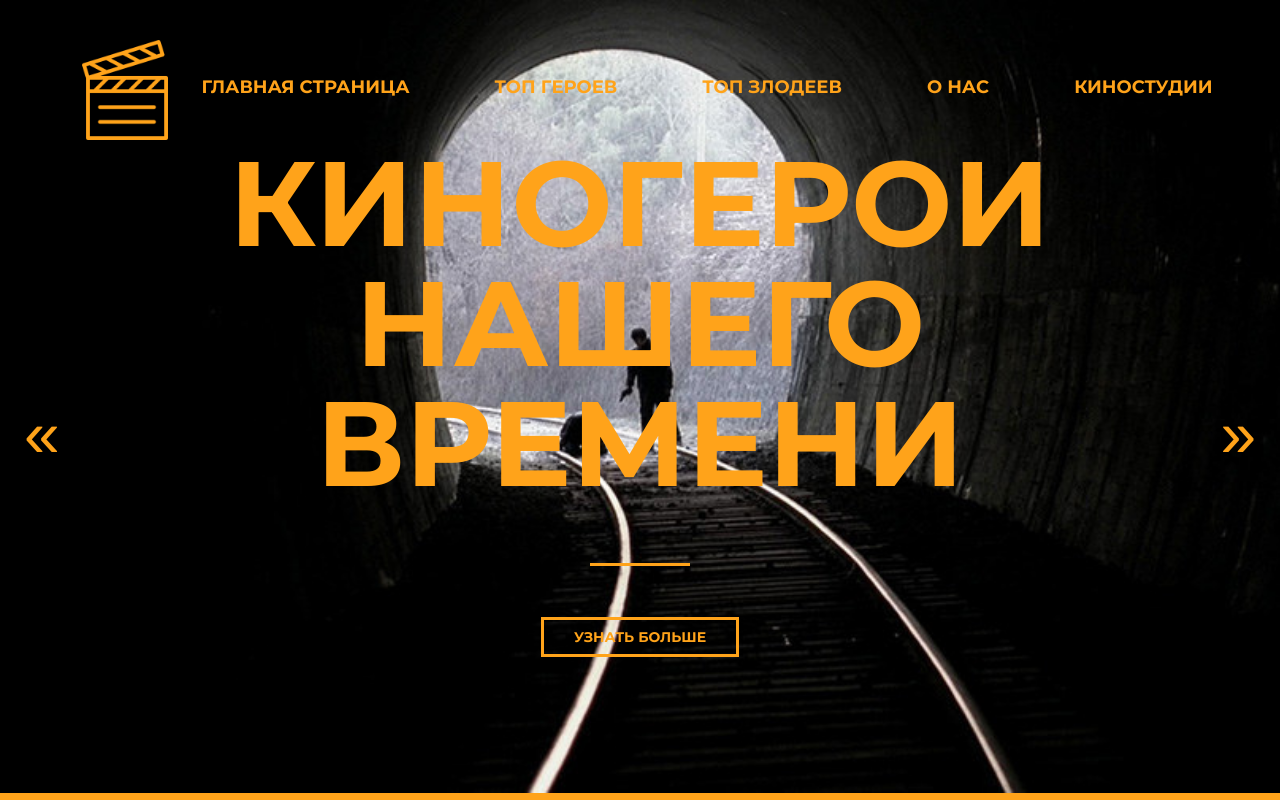
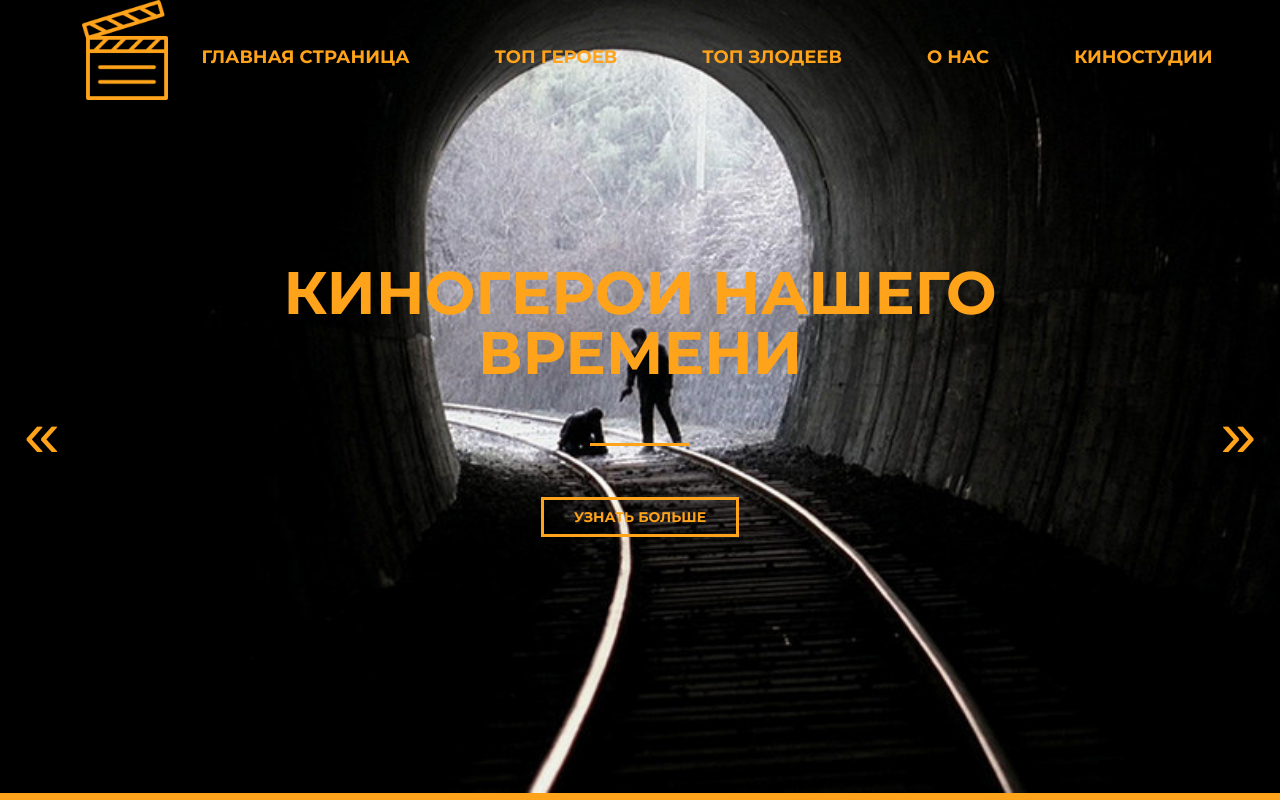
Before and after one commit to FemixGH/-, a plain HTML site: page index.html in a window 1280 px wide. Shown: the top 800 px of the page. Drawn offline with Linux system fonts and the light colour scheme.

Commit message:
небольшие правки

```diff
--- a/assets/css/Heroes&Villain.css
+++ b/assets/css/Heroes&Villain.css
@@ -85,7 +85,7 @@ section {
 
 /*Mobile*/
 
-@media (max-width: 768px) {
+@media screen and (max-width: 768px) {
     section {
         padding: 40px;
         background-color: black;
--- a/assets/css/MainPage.css
+++ b/assets/css/MainPage.css
@@ -374,12 +374,12 @@ h1, h2, h3, h4, h5, h6 {
 
 .header {
     /*width: 100%;*/
-    padding-top: 30px;
+    /*padding-top: 30px;*/
     position: absolute;
     top: 0;
     left: 0;
     right: 0;
-    z-index: 1000;
+    z-index: 100;
 
 }
 
@@ -388,7 +388,7 @@ h1, h2, h3, h4, h5, h6 {
     display: flex;
     justify-content: space-between;
     align-items: center;
-    padding-top: 10px;
+    /*padding-top: 100px;*/
     padding-bottom: 10px;
     text-decoration: none;
 }
@@ -398,7 +398,7 @@ h1, h2, h3, h4, h5, h6 {
     align-items: center;
     list-style-type: none;
     padding: 0;
-    font-size: 30px;
+    font-size: 16px;
     font-weight: 700;
     color: #FFA31A;
     margin-right: 60px;
@@ -526,8 +526,11 @@ h1, h2, h3, h4, h5, h6 {
 
 
 
-@media (max-width: 1500px) {
+@media (max-width: 1600px) {
     .nav__link{
         font-size: 18px;
     }
+    .intro__title{
+        font-size: 60px;
+    }
 }
```
